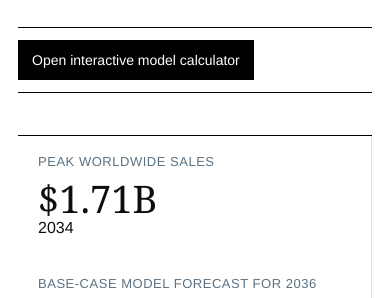
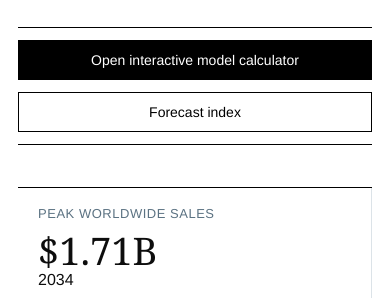
Before and after one commit to justinsyu/drug-sales-forecasts, a plain HTML site: page ixo_vec_base_case_sales_forecast_infographic.html in a window 390 px wide. Shown: the part 531-829 px from the top of the page. Drawn offline with Linux system fonts and the light colour scheme; a web font is replaced by a local one.

Commit message:
Refine forecast page navigation and core inputs layout

```diff
--- a/assets/wet_amd_pipeline_forecast.css
+++ b/assets/wet_amd_pipeline_forecast.css
@@ -124,7 +124,7 @@ svg { width: 100%; height: auto; display: block; }
 .button-row { display: flex; flex-wrap: wrap; gap: 10px; margin-top: 16px; }
 .button-row button { min-height: 38px; border: 1px solid var(--black); background: var(--white); padding: 8px 12px; cursor: pointer; }
 .button-row button.primary { background: var(--black); color: var(--white); }
-.trace-grid, .definitions, .metric-grid, .term-grid, .caveat-grid { display: grid; gap: 1px; background: var(--black); border: 1px solid var(--black); }
+.trace-grid, .definitions, .term-grid, .caveat-grid { display: grid; gap: 1px; background: var(--black); border: 1px solid var(--black); }
 .trace-grid { margin-top: 18px; grid-template-columns: repeat(3, 1fr); }
 .trace, .definition, .metric-card, .term, .caveat { background: var(--white); }
 .trace { padding: 14px 15px; min-height: 138px; display: grid; grid-template-columns: auto minmax(0, 1fr); gap: 10px; align-content: start; }
@@ -135,8 +135,8 @@ svg { width: 100%; height: auto; display: block; }
 .trace p, .definition p, .term p, .caveat p { color: #374151; font-size: 12.5px; line-height: 1.35; }
 .definitions { grid-template-columns: repeat(4, 1fr); margin-top: 22px; }
 .definition { padding: 14px 15px; min-height: 128px; }
-.metric-grid { grid-template-columns: repeat(4, 1fr); border-top: 1px solid var(--black); }
-.metric-card { min-height: 288px; padding: 17px 18px; }
+.metric-grid { display: grid; grid-template-columns: repeat(3, minmax(0, 1fr)); gap: 16px; border-top: 1px solid var(--black); padding-top: 16px; }
+.metric-card { min-height: 288px; padding: 17px 18px; border: 1px solid var(--rule); border-top: 1px solid var(--black); }
 .metric-label { display: flex; align-items: center; gap: 7px; font-size: 13px; line-height: 1.2; color: var(--muted); min-height: 32px; }
 .input-code { width: 21px; height: 21px; margin-right: 0; }
 .metric-value { font-family: "GS Serif", Georgia, serif; font-size: 35px; line-height: 1; margin: 10px 0; }
--- a/ixo_vec_base_case_sales_forecast_infographic.html
+++ b/ixo_vec_base_case_sales_forecast_infographic.html
@@ -101,15 +101,17 @@
     .nav-tools a {
       min-height: 40px;
       border: 1px solid var(--black);
-      background: var(--black);
-      color: var(--white);
-      padding: 10px 13px;
+      background: var(--white);
+      color: var(--black);
+      padding: 9px 13px;
       text-decoration: none;
       font-size: 14px;
       line-height: 1;
       display: inline-flex;
       align-items: center;
-    }
+      justify-content: center;
+    }
+    .nav-tools a:first-child { background: var(--black); color: var(--white); }
     .kpi-strip {
       display: grid;
       grid-template-columns: repeat(4, 1fr);
@@ -747,6 +749,7 @@
       .meta { border-left: 0; border-top: 1px solid var(--black); padding: 18px 0 0; }
     }
     @media (max-width: 540px) {
+      .nav-tools a { width: 100%; text-align: center; }
       .kpi-strip, .metric-grid, .formula, .calc-key-grid { grid-template-columns: 1fr; }
       .metric-card { border-right: 0; }
       .mix-row { grid-template-columns: 44px 1fr; }
@@ -770,6 +773,7 @@
 
     <nav class="nav-tools" aria-label="Related model tools">
       <a href="ixo_vec_interactive_model_calculator.html">Open interactive model calculator</a>
+      <a href="index.html">Forecast index</a>
     </nav>
 
     <section class="kpi-strip" aria-label="Base case summary metrics">
```
Also changed, not shown: ixo_vec_interactive_model_calculator.html (+1 -0 lines).
